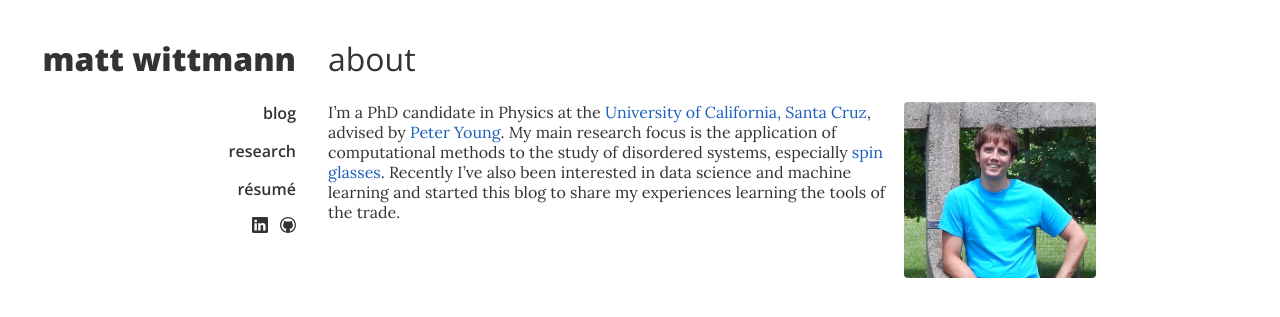
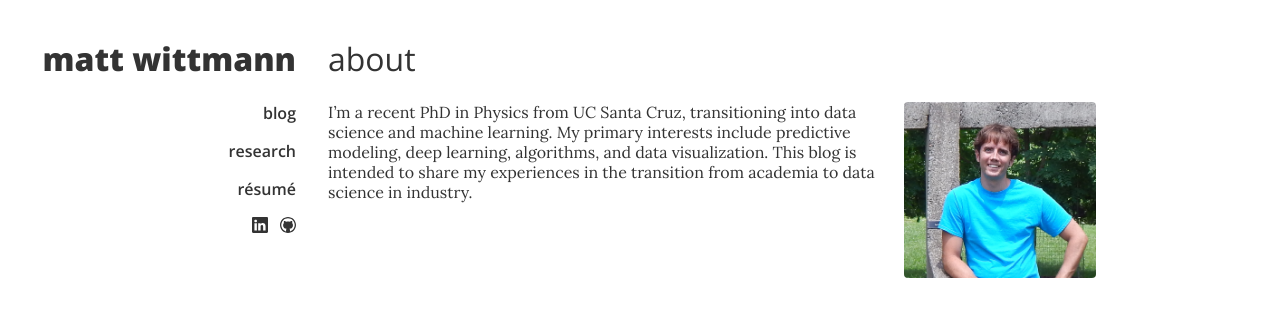
Before and after one commit to mcwitt/mcwitt.github.io, a Jekyll site: the page built from index.md, in a window 1280 px wide. Shown: the top 317 px of the page. Built offline with Jekyll 4.4.1, drawn with Linux system fonts in a browser that asks for light colours.

Commit message:
Update AboutMe.

```diff
--- a/index.md
+++ b/index.md
@@ -7,12 +7,10 @@ title: About
   <img alt="me" src="images/me.jpg">
 </figure>
 
-I'm a PhD candidate in Physics at the [University of California, Santa
-Cruz][UCSC], advised by [Peter&nbsp;Young][Peter]. My main research focus is
-the application of computational methods to the study of disordered systems,
-especially [spin glasses][]. Recently I've also been interested in data science
-and machine learning and started this blog to share my experiences learning the
-tools of the trade.
+I'm a recent PhD in Physics from UC Santa Cruz, transitioning into data science
+and machine learning. My primary interests include predictive modeling, deep
+learning, algorithms, and data visualization. This blog is intended to share my
+experiences in the transition from academia to data science in industry.
 
 [UCSC]: http://www.ucsc.edu
 [Peter]: http://young.physics.ucsc.edu
```
